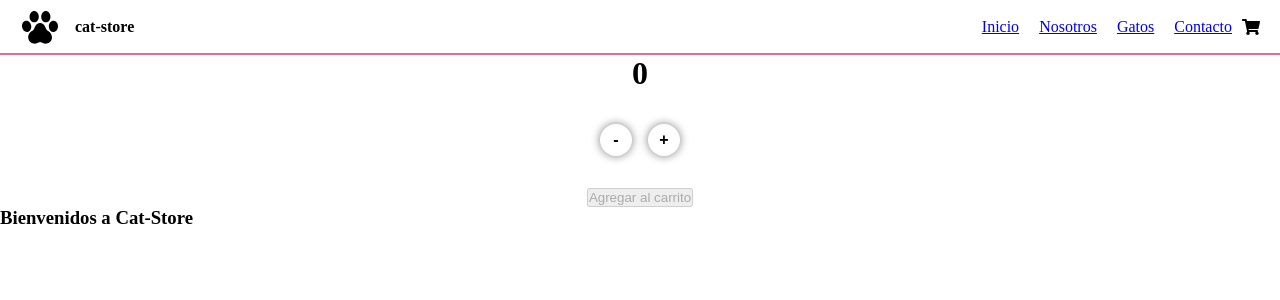
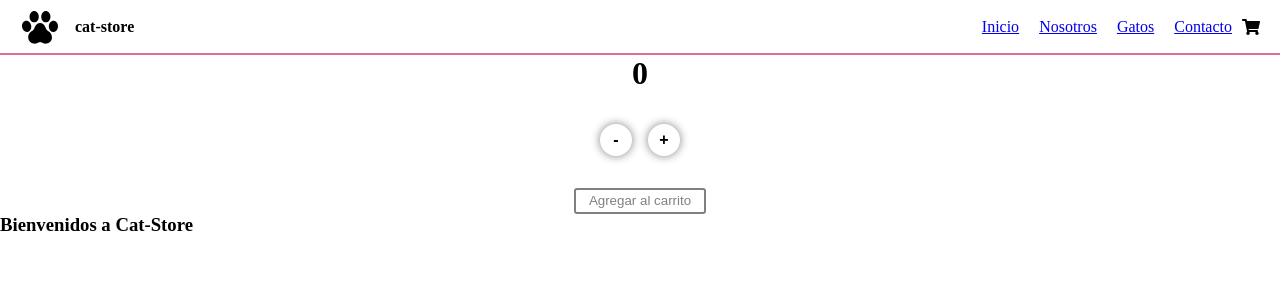
Before and after one commit to feliperodhen/cat-store, a React (Create React App) app: page / in a window 1280 px wide. Shown: the top 300 px of the page. Built offline with nearby package versions, Linux system fonts and the light colour scheme.

Commit message:
cambios styled component button agregar

```diff
--- a/src/components/ItemCount/ItemCount.js
+++ b/src/components/ItemCount/ItemCount.js
@@ -1,5 +1,18 @@
 import React, { useState } from 'react';
 import styled from 'styled-components';
+
+const ButtonAgregar = styled.button`
+  background: transparent;
+  border-radius: 3px;
+  border: 2px solid palevioletred;
+  color: palevioletred;
+  margin: 0 1em;
+  padding: 0.25em 1em;
+  :disabled {
+    border: 2px solid grey;
+    color: grey;
+}
+`;
 
 
 const Contador = styled.div`
@@ -76,7 +89,7 @@ export const ItemCount = ({stock, initial, onAdd}) => {
           <button disabled={count === initial} onClick={() => setCount(count - 1)}>-</button>
           <button disabled={count === stock} onClick={() => setCount(count + 1)}>+</button>
         </div>
-        <button disabled={count < initial}>Agregar al carrito</button>
+        <ButtonAgregar disabled={count < initial}>Agregar al carrito</ButtonAgregar>
       </Contador>
     );
   };
```
